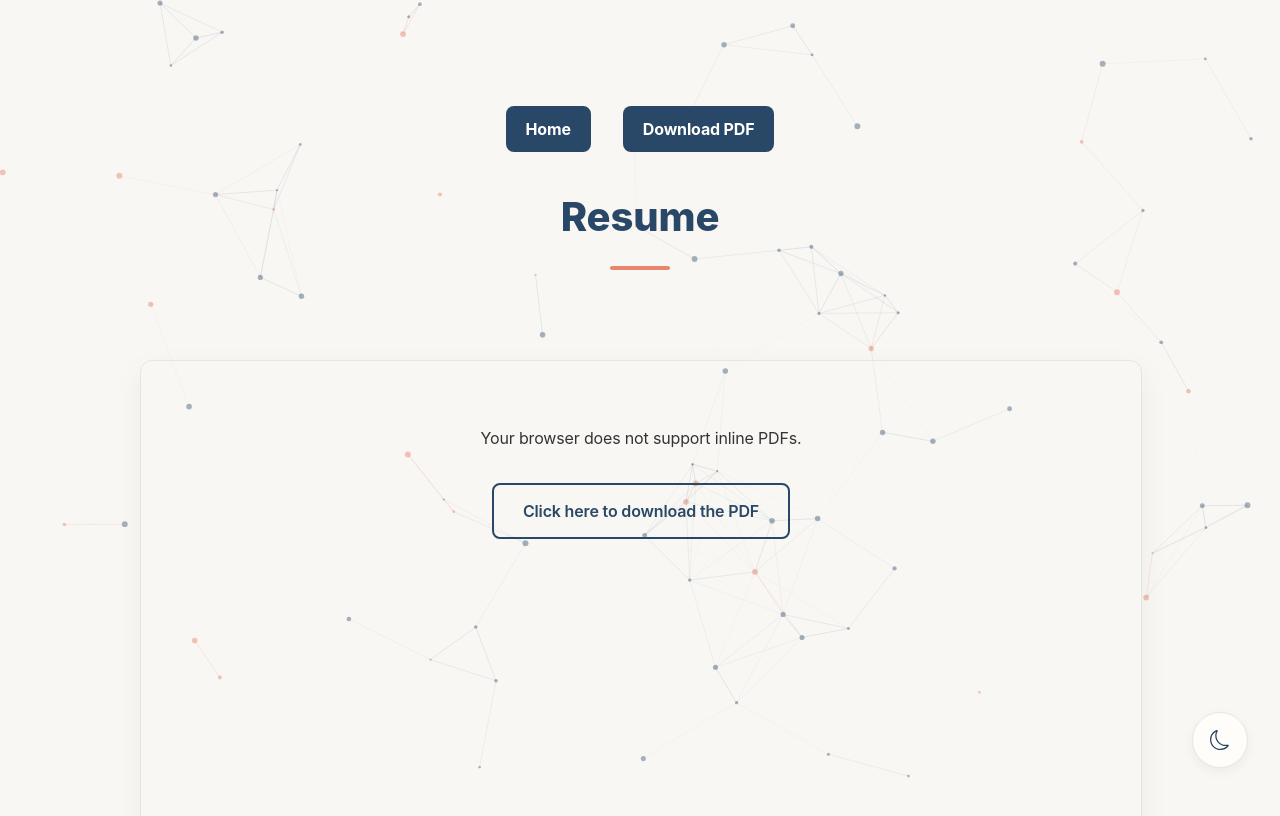
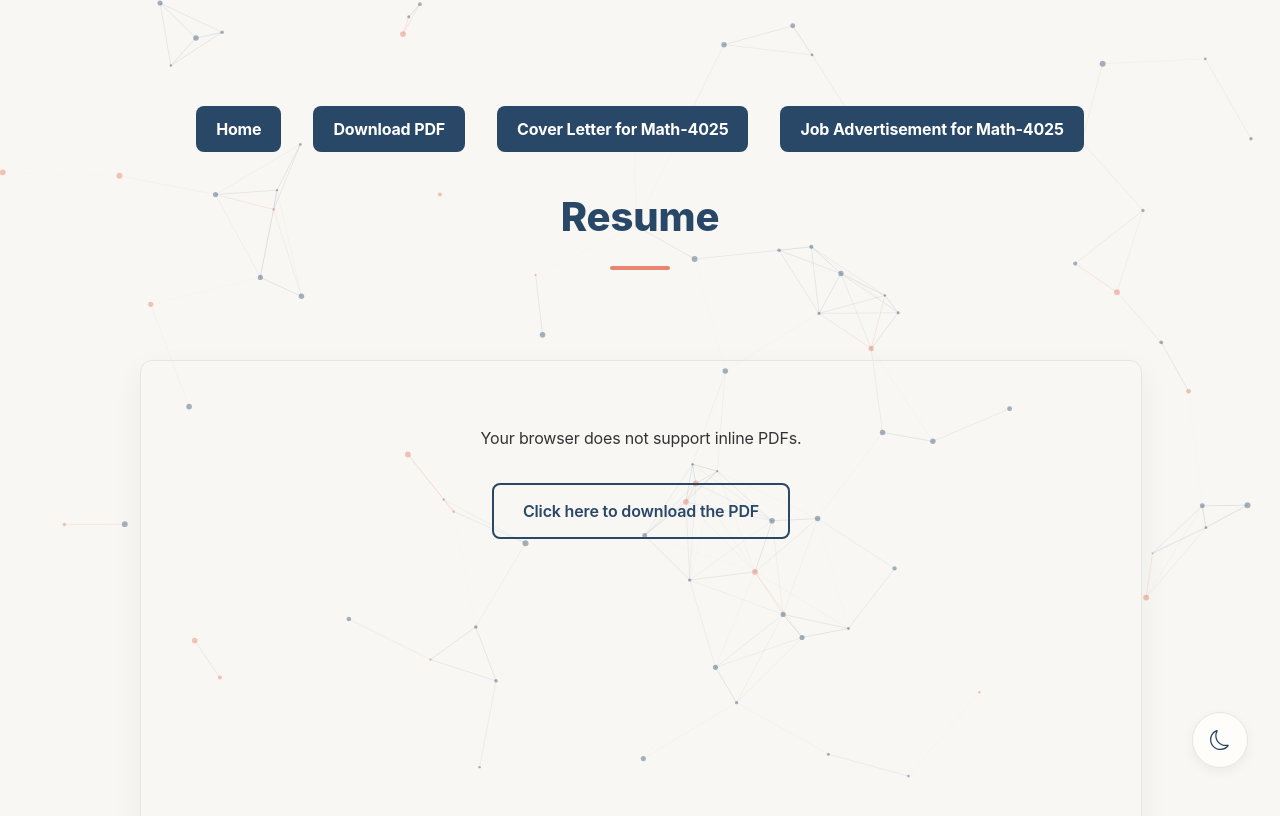
Before and after one commit to Wolfkorra/my-portfolio, a React (Vite) app: page /resume in a window 1280 px wide. Shown: the top 816 px of the page. Built offline with nearby package versions, Linux system fonts and the light colour scheme.

Commit message:
feat: add cover letter and job advertisement to resume page

```diff
--- a/src/Resume.jsx
+++ b/src/Resume.jsx
@@ -14,6 +14,8 @@ export default function Resume() {
           <div style={{ display: 'flex', justifyContent: 'center', gap: '2rem', marginBottom: '2rem' }}>
             <Link to="/" className="site-btn site-btn-primary" style={{ backgroundColor: 'var(--primary)', color: 'var(--btn-text)', padding: '10px 20px', borderRadius: '8px', textDecoration: 'none', fontWeight: 'bold' }}>Home</Link>
             <a href="/assets/Abdullah_Korra_Resume.pdf" target="_blank" rel="noreferrer" className="site-btn site-btn-primary" style={{ backgroundColor: 'var(--primary)', color: 'var(--btn-text)', padding: '10px 20px', borderRadius: '8px', textDecoration: 'none', fontWeight: 'bold' }}>Download PDF</a>
+            <a href="/assets/abdullah-korra-cover-letter.pdf" target="_blank" rel="noreferrer" className="site-btn site-btn-primary" style={{ backgroundColor: 'var(--primary)', color: 'var(--btn-text)', padding: '10px 20px', borderRadius: '8px', textDecoration: 'none', fontWeight: 'bold' }}>Cover Letter for Math-4025</a>
+            <a href="/assets/Job-Advertisement-for-Math-4025.pdf" target="_blank" rel="noreferrer" className="site-btn site-btn-primary" style={{ backgroundColor: 'var(--primary)', color: 'var(--btn-text)', padding: '10px 20px', borderRadius: '8px', textDecoration: 'none', fontWeight: 'bold' }}>Job Advertisement for Math-4025</a>
           </div>
           <h1 className="section-title" style={{ marginBottom: '1rem' }}>Resume</h1>
         </div>
```
Also changed, not shown: 2 other files (tests, documents, lock files or other folders).
